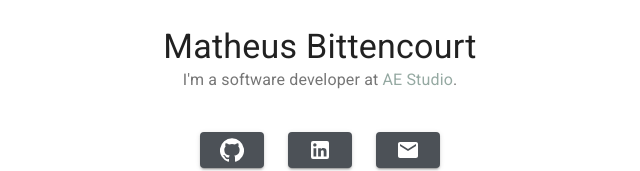
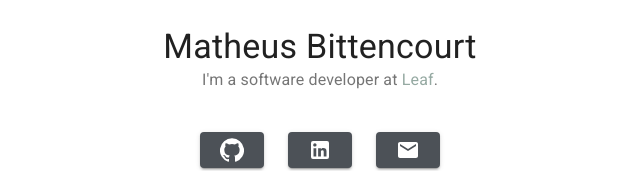
Before and after one commit to matheuspb/matheuspb.com, a Next.js app: page / in a window 1280 px wide. Shown: the part 234-405 px from the top of the page, without its empty margins (320-960 px from the left). Built offline with nearby package versions, Linux system fonts and the light colour scheme.

Commit message:
update current job

```diff
--- a/pages/index.tsx
+++ b/pages/index.tsx
@@ -67,7 +67,7 @@ const Home: React.FunctionComponent = () => {
       </Typography>
       <Typography color='textSecondary'>
         I&apos;m a software developer at{' '}
-        <Link href='https://ae.studio' color='secondary'>AE Studio</Link>.
+        <Link href='https://withleaf.io/' color='secondary'>Leaf</Link>.
       </Typography>
       <Box className={styles.iconsContainer}>
         {icons.map(({ Icon, url }, key) => (
```
